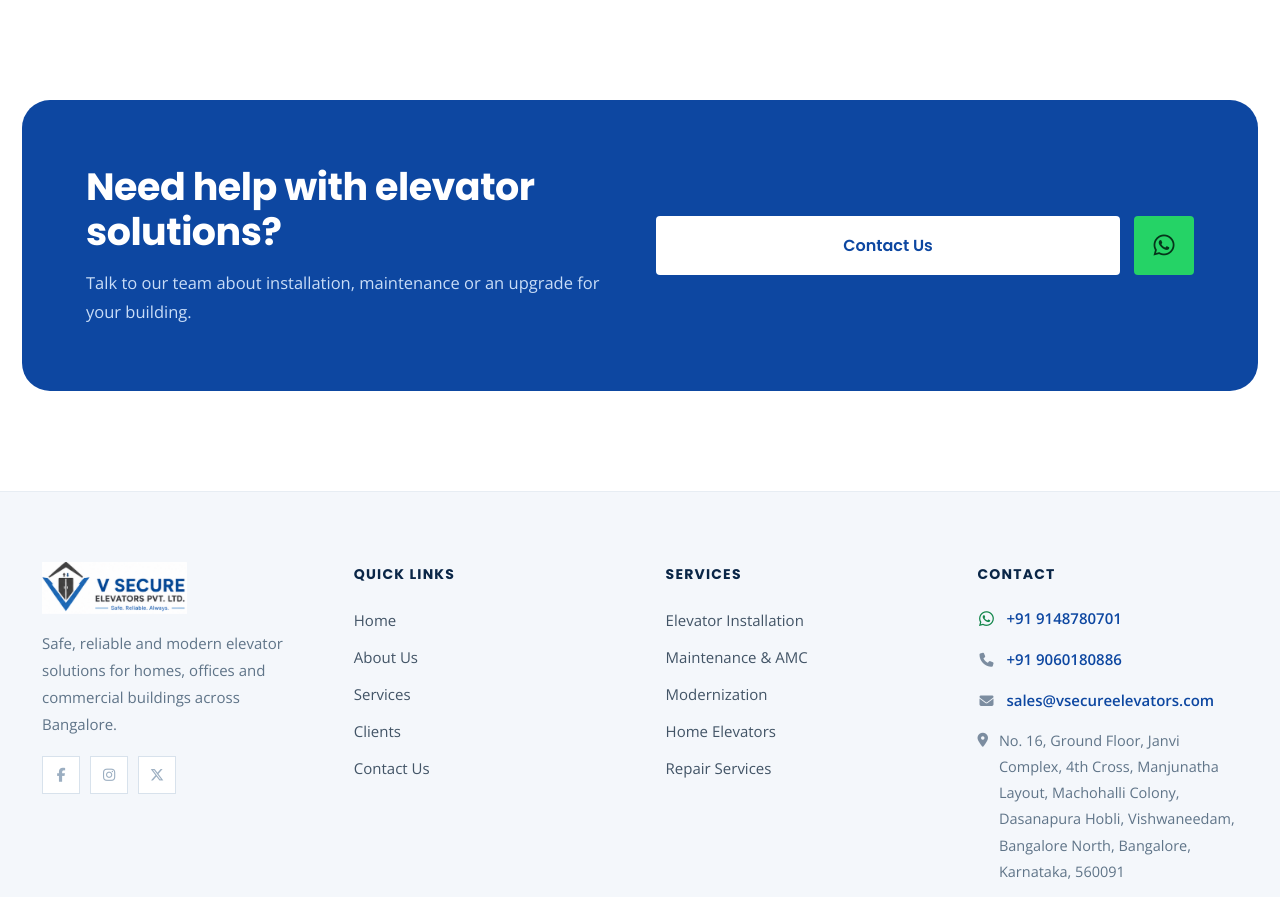
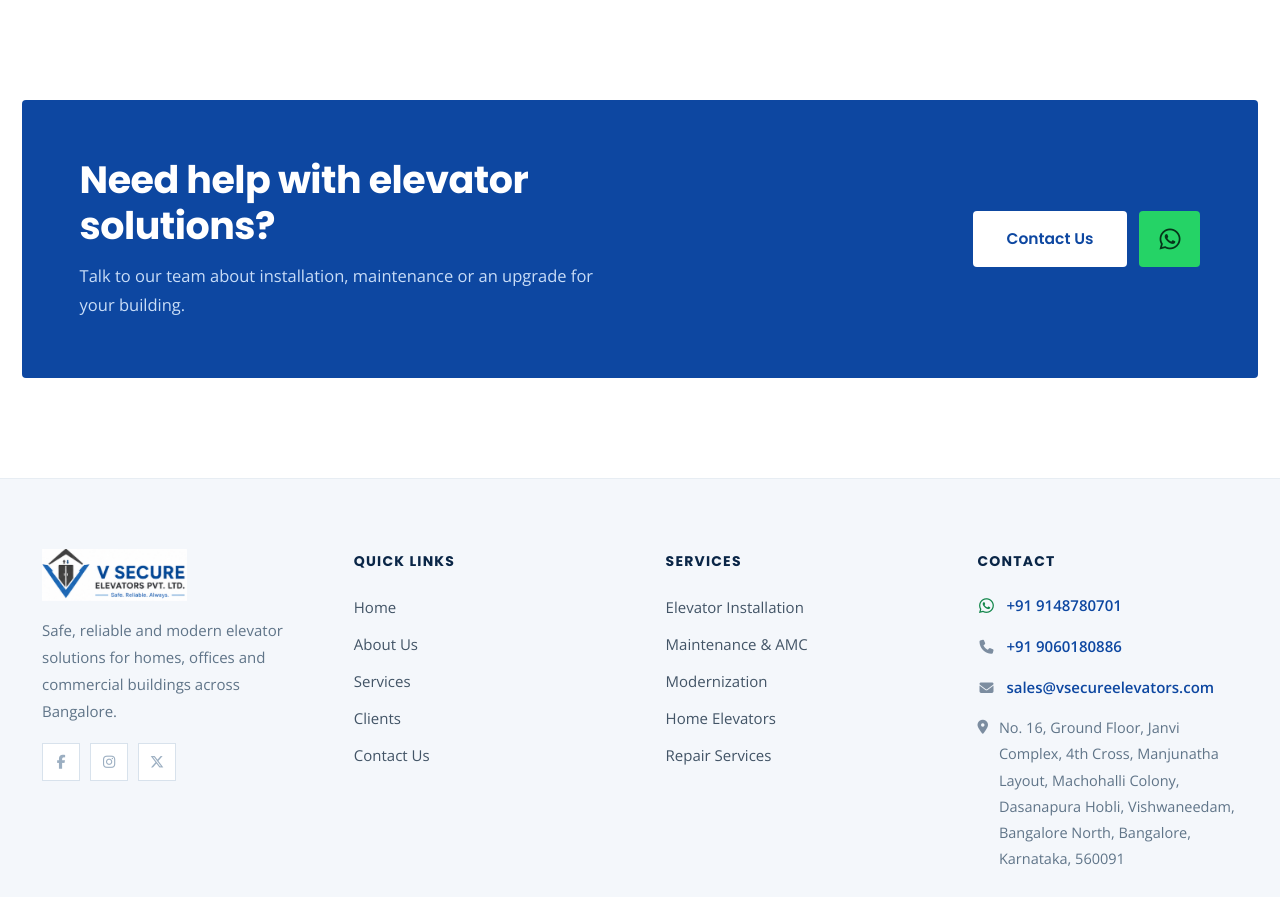
Before and after one commit to SoftoboticsTechnologies/V-Secure-Elevators, a plain HTML site: page index.html in a window 1280 px wide. Shown: the part 5335-6232 px from the top of the page. Drawn offline with nearby package versions, Linux system fonts and the light colour scheme.

Commit message:
Initial website

```diff
--- a/index.html
+++ b/index.html
@@ -230,14 +230,14 @@ a:hover{color:#0D47A1}
 </section>
 
 <section aria-label="Contact call to action" style="padding:0 22px clamp(58px,8vw,100px)">
-  <div style="max-width:1240px;margin:0 auto;background:#0D47A1;border-radius:28px;padding:clamp(38px,5vw,68px);display:grid;grid-template-columns:repeat(auto-fit,minmax(280px,1fr));gap:32px;align-items:center">
+  <div style="max-width:1240px;margin:0 auto;background:#0D47A1;border-radius:4px;padding:clamp(34px,4.5vw,60px);display:grid;grid-template-columns:repeat(auto-fit,minmax(280px,1fr));gap:28px;align-items:center">
     <div style="display:grid;gap:14px">
       <h2 style="margin:0;font-family:'Poppins',Helvetica,sans-serif;font-weight:700;color:#ffffff;font-size:clamp(25px,3.4vw,38px);line-height:1.2;letter-spacing:-0.5px">Need help with elevator solutions?</h2>
       <p style="margin:0;color:#C9DDF7;font-size:16.5px;line-height:1.75">Talk to our team about installation, maintenance or an upgrade for your building.</p>
     </div>
-    <div style="display:flex;flex-wrap:wrap;gap:14px">
-      <a href="Contact-Us.dc.html" style="background:#ffffff;color:#0D47A1;font-family:'Poppins',Helvetica,sans-serif;font-weight:600;font-size:16px;padding:17px 28px;border-radius:4px;text-decoration:none;flex:1 1 190px;text-align:center" style-hover="background:#E3F2FD">Contact Us</a>
-      <a href="https://wa.me/919148780701" target="_blank" rel="noopener" aria-label="Chat with us on WhatsApp" style="background:#25D366;color:#06341A;padding:17px;border-radius:4px;text-decoration:none;flex:0 0 60px;display:flex;align-items:center;justify-content:center" style-hover="background:#1EBE5A"><i class="fab fa-whatsapp" style="font-size:24px"></i></a>
+    <div style="display:flex;flex-wrap:wrap;gap:12px;justify-content:flex-end">
+      <a href="Contact-Us.dc.html" style="background:#ffffff;color:#0D47A1;font-family:'Poppins',Helvetica,sans-serif;font-weight:600;font-size:15.5px;padding:16px 34px;border-radius:4px;text-decoration:none;text-align:center" style-hover="background:#E3F2FD">Contact Us</a>
+      <a href="https://wa.me/919148780701" target="_blank" rel="noopener" aria-label="Chat with us on WhatsApp" style="background:#25D366;color:#06341A;padding:16px 20px;border-radius:4px;text-decoration:none;display:flex;align-items:center;justify-content:center" style-hover="background:#1EBE5A"><i class="fab fa-whatsapp" style="font-size:24px"></i></a>
     </div>
   </div>
 </section>
```
